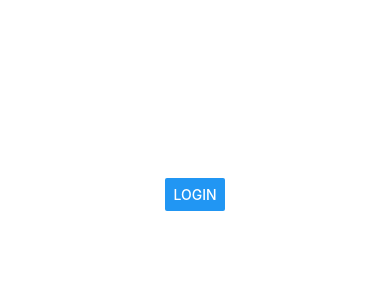
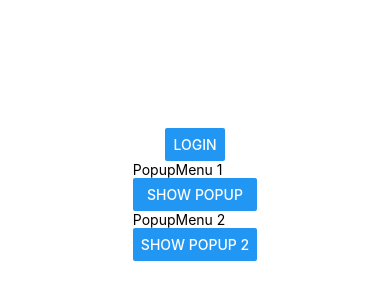
Before and after one commit to university-lessons/pdm-experiment-expo-zustand, a React Native app: screen / in a window 390 px wide. Shown: the part 228-528 px from the top of the page. Built offline with nearby package versions, Linux system fonts and the light colour scheme.

Commit message:
added usePopupMenu

```diff
--- a/App.tsx
+++ b/App.tsx
@@ -1,7 +1,9 @@
-import { StyleSheet, View } from "react-native";
+import { Button, StyleSheet, View } from "react-native";
 import Home from "./src/screens/Home";
 import Login from "./src/screens/Login";
 import useUser from "./src/states/useUser";
+import PopupMenuExample from "./src/components/PopupMenuExample";
+import { PopupMenuProvider } from "./src/hooks/usePopupMenu";
 
 export default function App() {
   const { user } = useUser();
@@ -10,6 +12,11 @@ export default function App() {
     return (
       <View style={styles.container}>
         <Login />
+
+        <PopupMenuExample />
+
+        {/* Just put the provider inside your root View */}
+        <PopupMenuProvider />
       </View>
     );
 
--- /dev/null
+++ b/src/components/PopupMenuExample.tsx
@@ -0,0 +1,47 @@
+import { View, Text, Button } from "react-native";
+import React from "react";
+import usePopupMenu from "../hooks/usePopupMenu";
+
+import { AntDesign } from "@expo/vector-icons";
+
+export default function PopupMenuExample() {
+  const popupMenu1 = usePopupMenu([
+    {
+      icon: <Text>IC1</Text>,
+      title: "Option 1",
+      onPress: () => console.log("Option 1"),
+    },
+    {
+      icon: <Text>IC2</Text>,
+      title: "Option 2",
+      onPress: () => console.log("Option 2"),
+    },
+  ]);
+
+  const popupMenu2 = usePopupMenu([
+    {
+      icon: <Text>IC3</Text>,
+      title: "Option 2 - 1",
+      onPress: () => console.log("Option Menu 2 - 1"),
+    },
+    {
+      icon: <Text>IC4</Text>,
+      title: "Option 2 - 2",
+      onPress: () => console.log("Option Menu 2 - 2"),
+    },
+  ]);
+
+  return (
+    <View>
+      <Text>PopupMenu 1</Text>
+
+      <Button onPress={() => popupMenu1.show()} title="Show Popup" />
+      {popupMenu1.render()}
+
+      <Text>PopupMenu 2</Text>
+
+      <Button onPress={() => popupMenu2.show()} title="Show Popup 2" />
+      {popupMenu2.render()}
+    </View>
+  );
+}
--- /dev/null
+++ b/src/hooks/usePopupMenu.tsx
@@ -0,0 +1,104 @@
+import { create } from "zustand";
+import { ReactNode, useEffect, useState } from "react";
+import { Pressable, StyleSheet, Text, View } from "react-native";
+
+// Backdrop state
+
+type State = {
+  isVisible: boolean;
+};
+
+type Actions = {
+  show: () => void;
+  hide: () => void;
+};
+
+const useBackdropState = create<State & Actions>()((set) => ({
+  isVisible: false,
+  show: () => set(() => ({ isVisible: true })),
+  hide: () => set({ isVisible: false }),
+}));
+
+// Provider
+
+export const PopupMenuProvider = () => {
+  const state = useBackdropState();
+
+  if (state.isVisible)
+    return <Pressable style={styles.backdropContainer} onPress={state.hide} />;
+
+  return <></>;
+};
+
+// External hook
+
+type PopupMenuItemProps = {
+  title: string;
+  icon: ReactNode;
+  onPress: () => void;
+};
+
+const usePopupMenu = (items: PopupMenuItemProps[]) => {
+  const [isVisible, setIsVisible] = useState(false);
+  const backdrop = useBackdropState();
+
+  useEffect(() => {
+    if (!backdrop.isVisible) {
+      setIsVisible(false);
+    }
+  }, [backdrop.isVisible]);
+
+  const render = () => (
+    <View style={styles.menuRoot}>
+      <Pressable style={styles.menuContainer}>
+        {items.map((item, index) => (
+          <Pressable
+            key={index}
+            style={styles.menuItem}
+            onPress={() => {
+              backdrop.hide(), item.onPress();
+            }}
+          >
+            {item.icon}
+            <Text>{item.title}</Text>
+          </Pressable>
+        ))}
+      </Pressable>
+    </View>
+  );
+
+  return {
+    show: () => {
+      backdrop.show();
+      setIsVisible(true);
+    },
+    render: isVisible ? render : () => <></>,
+  };
+};
+
+const styles = StyleSheet.create({
+  backdropContainer: {
+    position: "absolute",
+    top: 0,
+    left: 0,
+    width: "100%",
+    height: "100%",
+    backgroundColor: "rgba(1,1,1,0.2)",
+  },
+  menuRoot: {
+    position: "relative",
+    backgroundColor: "yellow",
+    zIndex: 1,
+  },
+  menuContainer: {
+    position: "absolute",
+    backgroundColor: "lime",
+  },
+  menuItem: {
+    flexDirection: "row",
+    gap: 4,
+    alignItems: "center",
+  },
+});
+
+export default usePopupMenu;
```
Also changed, not shown: package.json (+7 -7 lines), 1 other file (tests, documents, lock files or other folders).
